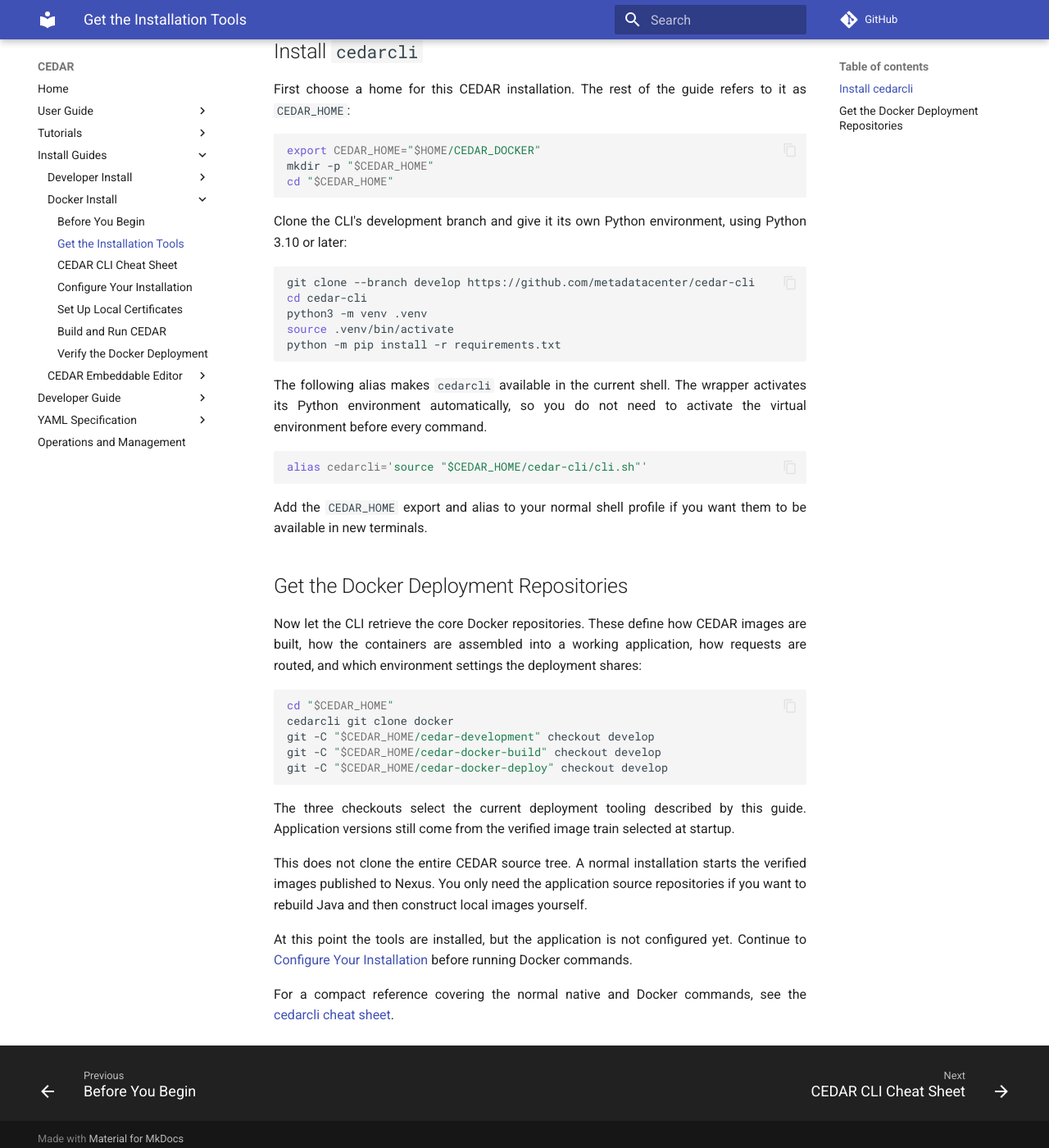
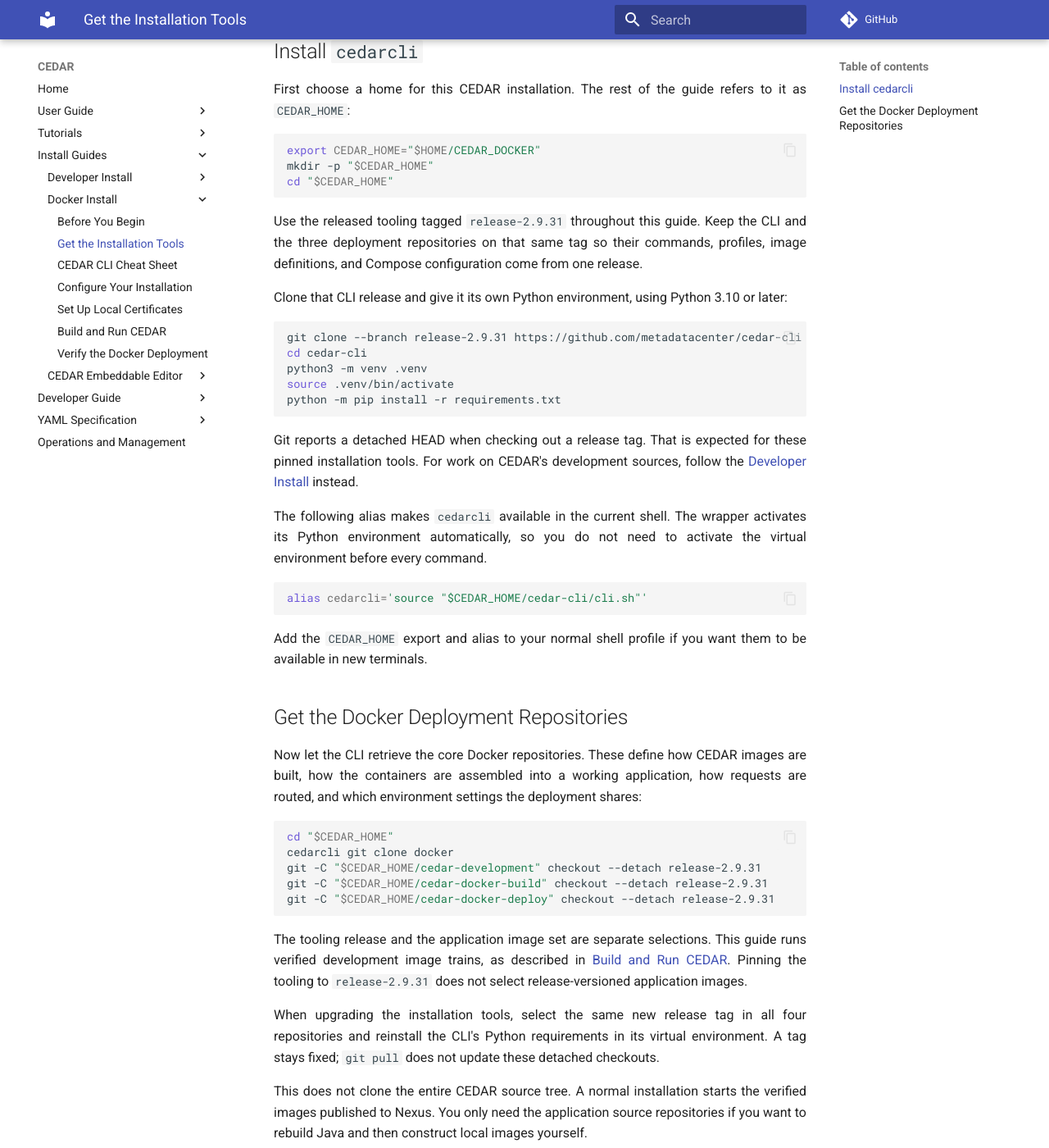
Before and after one commit to metadatacenter/cedar-mkdocs, an MkDocs documentation site: the page built from docs/install-docker/cli-and-scripts.md, in a window 1280 px wide and 1400 px high, scrolled down 472 px. Shown: the whole window at 82% size. Built offline with MkDocs 1.6.1 and Material for MkDocs 9.7.7, drawn with Linux system fonts in a browser that asks for light colours; comment, search, counter and statistics services are not loaded.

Commit message:
Clarify installation branches and pin Docker tooling to a release

````diff
--- a/docs/install-docker/cli-and-scripts.md
+++ b/docs/install-docker/cli-and-scripts.md
@@ -22,16 +22,23 @@
 cd "$CEDAR_HOME"
 ```
 
-Clone the CLI's development branch and give it its own Python environment, using Python 3.10 or
-later:
+Use the released tooling tagged `release-2.9.31` throughout this guide. Keep the CLI and the three
+deployment repositories on that same tag so their commands, profiles, image definitions, and
+Compose configuration come from one release.
+
+Clone that CLI release and give it its own Python environment, using Python 3.10 or later:
 
 ```bash
-git clone --branch develop https://github.com/metadatacenter/cedar-cli
+git clone --branch release-2.9.31 https://github.com/metadatacenter/cedar-cli
 cd cedar-cli
 python3 -m venv .venv
 source .venv/bin/activate
 python -m pip install -r requirements.txt
 ```
+
+Git reports a detached HEAD when checking out a release tag. That is expected for these pinned
+installation tools. For work on CEDAR's development sources, follow the
+[Developer Install](../install-developer/overview/index.md) instead.
 
 The following alias makes `cedarcli` available in the current shell. The wrapper activates its
 Python environment automatically, so you do not need to activate the virtual environment before
@@ -53,13 +60,18 @@
 ```bash
 cd "$CEDAR_HOME"
 cedarcli git clone docker
-git -C "$CEDAR_HOME/cedar-development" checkout develop
-git -C "$CEDAR_HOME/cedar-docker-build" checkout develop
-git -C "$CEDAR_HOME/cedar-docker-deploy" checkout develop
+git -C "$CEDAR_HOME/cedar-development" checkout --detach release-2.9.31
+git -C "$CEDAR_HOME/cedar-docker-build" checkout --detach release-2.9.31
+git -C "$CEDAR_HOME/cedar-docker-deploy" checkout --detach release-2.9.31
 ```
 
-The three checkouts select the current deployment tooling described by this guide. Application
-versions still come from the verified image train selected at startup.
+The tooling release and the application image set are separate selections. This guide runs
+verified development image trains, as described in [Build and Run CEDAR](build-and-run.md#select-the-image-set).
+Pinning the tooling to `release-2.9.31` does not select release-versioned application images.
+
+When upgrading the installation tools, select the same new release tag in all four repositories
+and reinstall the CLI's Python requirements in its virtual environment. A tag stays fixed;
+`git pull` does not update these detached checkouts.
 
 This does not clone the entire CEDAR source tree. A normal installation starts the verified images
 published to Nexus. You only need the application source repositories if you want to rebuild Java
````
Also changed, not shown: docs/install-developer/overview/index.md (+6 -1 lines), docs/user-guide/cedar-for-cadsr.md (+1 -1 lines).
